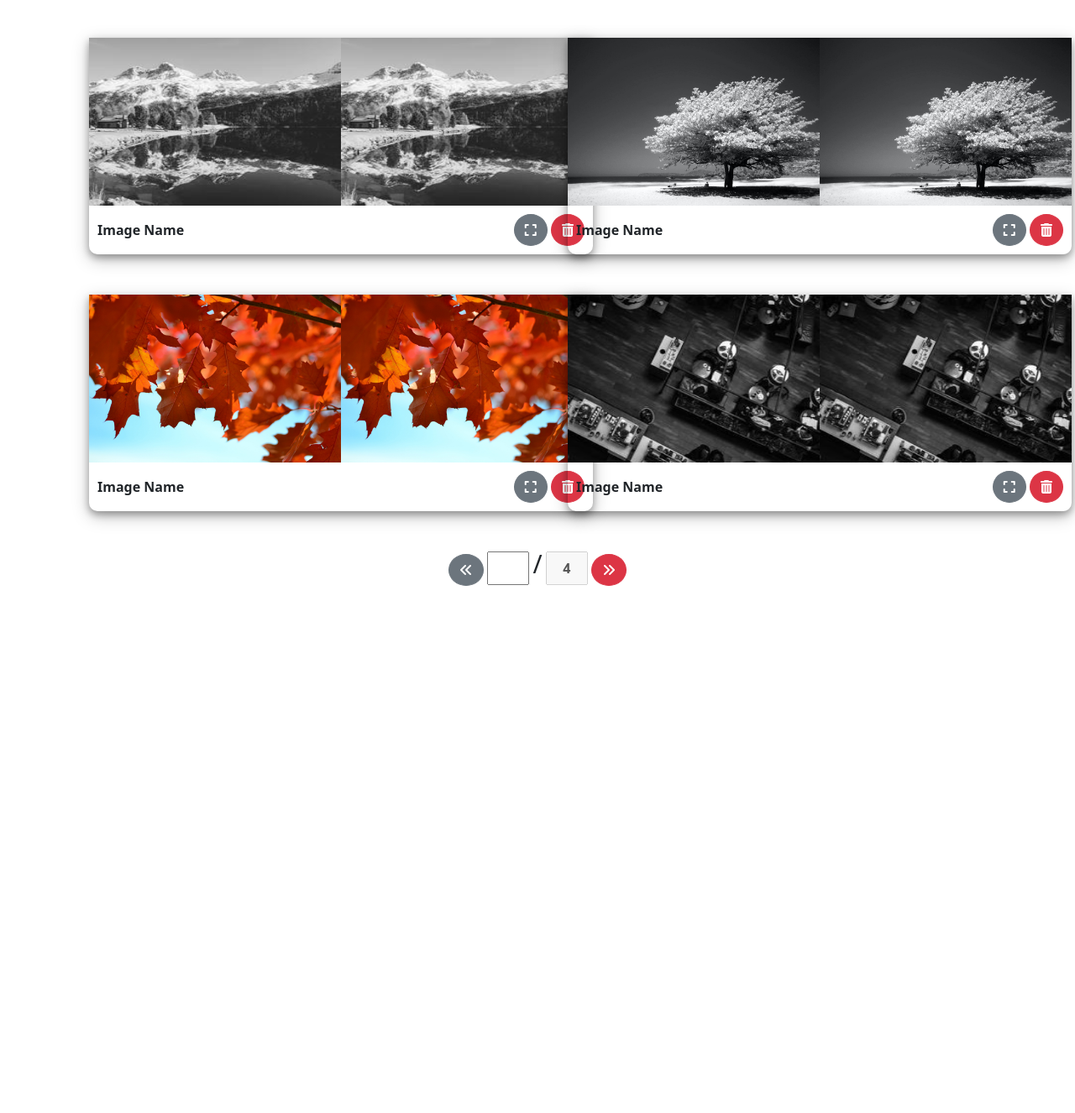
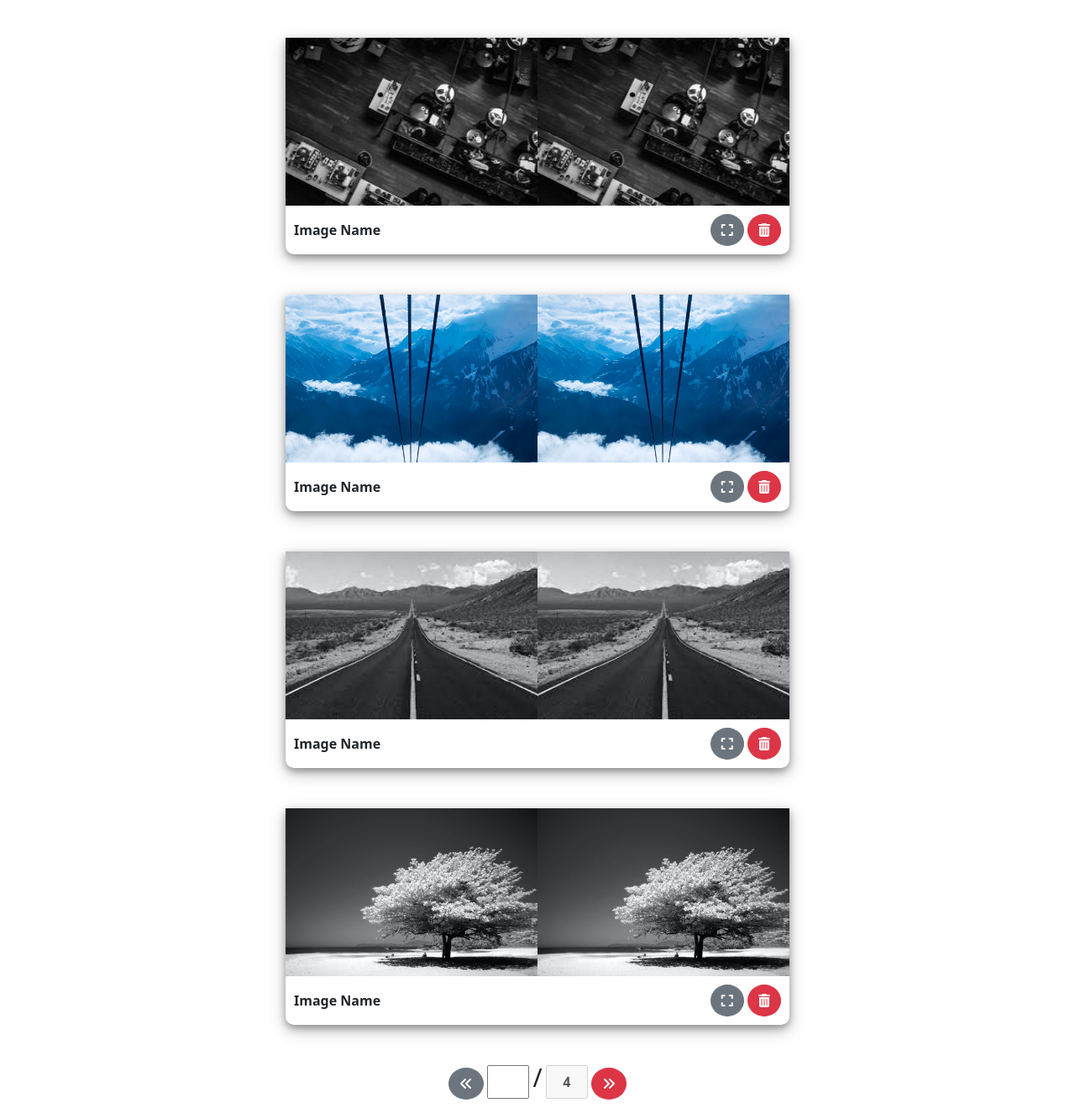
Before and after one commit to Dheeren2000/colorit, a Flask app: template templates/gallery.html in a window 1280 px wide. Shown: the part 54-1380 px from the top of the page at 84% size. Before the commit the page ends 752 px from the top, so only its background shows below. Run offline with Flask 2, Linux system fonts and the light colour scheme; the template is opened without the code that fills it, so the values that code supplies are empty; some libraries are stand-ins or nearby versions; some web fonts are replaced.

Commit message:
Gallery and Colorize template css added flex-wrap

```diff
--- a/static/css/gallery.css
+++ b/static/css/gallery.css
@@ -97,3 +145,23 @@
     justify-content: center;
     justify-items: flex-end;
 }
+
+.image-grid {
+    display: flex;
+    align-items: center;
+    justify-content: center;
+    flex-wrap: wrap
+}
+
+@media only screen and (max-width: 768px) {
+    .gallery-img {
+        object-fit: fill !important;
+        width: 220px !important;
+        height: 200px !important;
+    }
+    .image-view {
+        object-fit: fill !important;
+        width: 400px !important;
+        height: 250px !important;
+    }
+}
--- a/templates/colorize.html
+++ b/templates/colorize.html
@@ -54,7 +54,7 @@
 
         </div>
 
-        <div class="wrapper">
+        <div class="image-grid">
 
             <div class="cardView m-4">
 
--- a/templates/gallery.html
+++ b/templates/gallery.html
@@ -45,119 +45,108 @@
 
     <div class="container" style="margin-top: 75px;">
 
-        <div class="row">
-            <div class="col-md-6">
-                <div class="cardView m-4 m-4">
+        <div class="image-grid">
+            <div class="cardView m-4">
 
-                    <div class="cardBody">
-                        <div class="image-container">
-                            <img src="/static/images/test16.jpg" class="gallery-img" alt="" srcset="">
-                        </div>
-                        <div class="image-container">
-                            <img src="/static/images/test16.jpg" class="gallery-img" alt="" srcset="">
-                        </div>
-
+                <div class="cardBody">
+                    <div class="image-container">
+                        <img src="/static/images/test17.jpg" class="gallery-img" alt="" srcset="">
+                    </div>
+                    <div class="image-container">
+                        <img src="/static/images/test17.jpg" class="gallery-img" alt="" srcset="">
                     </div>
 
-                    <div class="cardFooter">
-                        <div class="details">
-                            <b><span>Image Name</span></b>
-                        </div>
-                        <div class="options">
-                            <button class="btn btn-secondary rounded-circle" data-bs-toggle="tooltip" title="Show Images">
-                                <i class="fa-solid fa-expand"></i>
-                            </button>
-                            <button class="btn btn-danger rounded-circle" data-bs-toggle="tooltip" title="Delete Images">
-                                <i class="fa-solid fa-trash-can"></i>
-                            </button>
-                        </div>
+                </div>
+
+                <div class="cardFooter">
+                    <div class="details">
+                        <b><span>Image Name</span></b>
+                    </div>
+                    <div class="options">
+                        <button class="btn btn-secondary rounded-circle" data-bs-toggle="tooltip" title="Show Images">
+                            <i class="fa-solid fa-expand"></i>
+                        </button>
+                        <button class="btn btn-danger rounded-circle" data-bs-toggle="tooltip" title="Delete Images">
+                            <i class="fa-solid fa-trash-can"></i>
+                        </button>
                     </div>
                 </div>
             </div>
-            <div class="col-md-6">
-                <div class="cardView m-4">
+            <div class="cardView m-4">
 
-                    <div class="cardBody">
-                        <div class="image-container">
-                            <img src="/static/images/test32.jpg" class="gallery-img" alt="" srcset="">
-                        </div>
-                        <div class="image-container">
-                            <img src="/static/images/test32.jpg" class="gallery-img" alt="" srcset="">
-                        </div>
-
+                <div class="cardBody">
+                    <div class="image-container">
+                        <img src="/static/images/img1.jpg" class="gallery-img" alt="" srcset="">
+                    </div>
+                    <div class="image-container">
+                        <img src="/static/images/img1.jpg" class="gallery-img" alt="" srcset="">
                     </div>
 
-                    <div class="cardFooter">
-                        <div class="details">
-                            <b><span>Image Name</span></b>
-                        </div>
-                        <div class="options">
-                            <button class="btn btn-secondary rounded-circle" data-bs-toggle="tooltip" title="Show Images">
-                                <i class="fa-solid fa-expand"></i>
-                            </button>
-                            <button class="btn btn-danger rounded-circle" data-bs-toggle="tooltip" title="Delete Images">
-                                <i class="fa-solid fa-trash-can"></i>
-                            </button>
-                        </div>
+                </div>
+
+                <div class="cardFooter">
+                    <div class="details">
+                        <b><span>Image Name</span></b>
+                    </div>
+                    <div class="options">
+                        <button class="btn btn-secondary rounded-circle" data-bs-toggle="tooltip" title="Show Images">
+                            <i class="fa-solid fa-expand"></i>
+                        </button>
+                        <button class="btn btn-danger rounded-circle" data-bs-toggle="tooltip" title="Delete Images">
+                            <i class="fa-solid fa-trash-can"></i>
+                        </button>
                     </div>
                 </div>
             </div>
-        </div>
+            <div class="cardView m-4">
 
-        <div class="row">
-            <div class="col-md-6">
-                <div class="cardView m-4">
-
-                    <div class="cardBody">
-                        <div class="image-container">
-                            <img src="/static/images/img2.jpg" class="gallery-img" alt="" srcset="">
-                        </div>
-                        <div class="image-container">
-                            <img src="/static/images/img2.jpg" class="gallery-img" alt="" srcset="">
-                        </div>
-
+                <div class="cardBody">
+                    <div class="image-container">
+                        <img src="/static/images/test18.jpeg" class="gallery-img" alt="" srcset="">
+                    </div>
+                    <div class="image-container">
+                        <img src="/static/images/test18.jpeg" class="gallery-img" alt="" srcset="">
                     </div>
 
-                    <div class="cardFooter">
-                        <div class="details">
-                            <b><span>Image Name</span></b>
-                        </div>
-                        <div class="options">
-                            <button class="btn btn-secondary rounded-circle" data-bs-toggle="tooltip" title="Show Images">
-                                <i class="fa-solid fa-expand"></i>
-                            </button>
-                            <button class="btn btn-danger rounded-circle" data-bs-toggle="tooltip" title="Delete Images">
-                                <i class="fa-solid fa-trash-can"></i>
-                            </button>
-                        </div>
+                </div>
+
+                <div class="cardFooter">
+                    <div class="details">
+                        <b><span>Image Name</span></b>
+                    </div>
+                    <div class="options">
+                        <button class="btn btn-secondary rounded-circle" data-bs-toggle="tooltip" title="Show Images">
+                            <i class="fa-solid fa-expand"></i>
+                        </button>
+                        <button class="btn btn-danger rounded-circle" data-bs-toggle="tooltip" title="Delete Images">
+                            <i class="fa-solid fa-trash-can"></i>
+                        </button>
                     </div>
                 </div>
             </div>
-            <div class="col-md-6">
-                <div class="cardView m-4">
+            <div class="cardView m-4">
 
-                    <div class="cardBody">
-                        <div class="image-container">
-                            <img src="/static/images/test17.jpg" class="gallery-img" alt="" srcset="">
-                        </div>
-                        <div class="image-container">
-                            <img src="/static/images/test17.jpg" class="gallery-img" alt="" srcset="">
-                        </div>
-
+                <div class="cardBody">
+                    <div class="image-container">
+                        <img src="/static/images/test32.jpg" class="gallery-img" alt="" srcset="">
+                    </div>
+                    <div class="image-container">
+                        <img src="/static/images/test32.jpg" class="gallery-img" alt="" srcset="">
                     </div>
 
-                    <div class="cardFooter">
-                        <div class="details">
-                            <b><span>Image Name</span></b>
-                        </div>
-                        <div class="options">
-                            <button class="btn btn-secondary rounded-circle" data-bs-toggle="tooltip" title="Show Images">
-                                <i class="fa-solid fa-expand"></i>
-                            </button>
-                            <button class="btn btn-danger rounded-circle" data-bs-toggle="tooltip" title="Delete Images">
-                                <i class="fa-solid fa-trash-can"></i>
-                            </button>
-                        </div>
+                </div>
+
+                <div class="cardFooter">
+                    <div class="details">
+                        <b><span>Image Name</span></b>
+                    </div>
+                    <div class="options">
+                        <button class="btn btn-secondary rounded-circle" data-bs-toggle="tooltip" title="Show Images">
+                            <i class="fa-solid fa-expand"></i>
+                        </button>
+                        <button class="btn btn-danger rounded-circle" data-bs-toggle="tooltip" title="Delete Images">
+                            <i class="fa-solid fa-trash-can"></i>
+                        </button>
                     </div>
                 </div>
             </div>
```
Also changed, not shown: other parts of static/css/gallery.css (+48 -0 lines).
